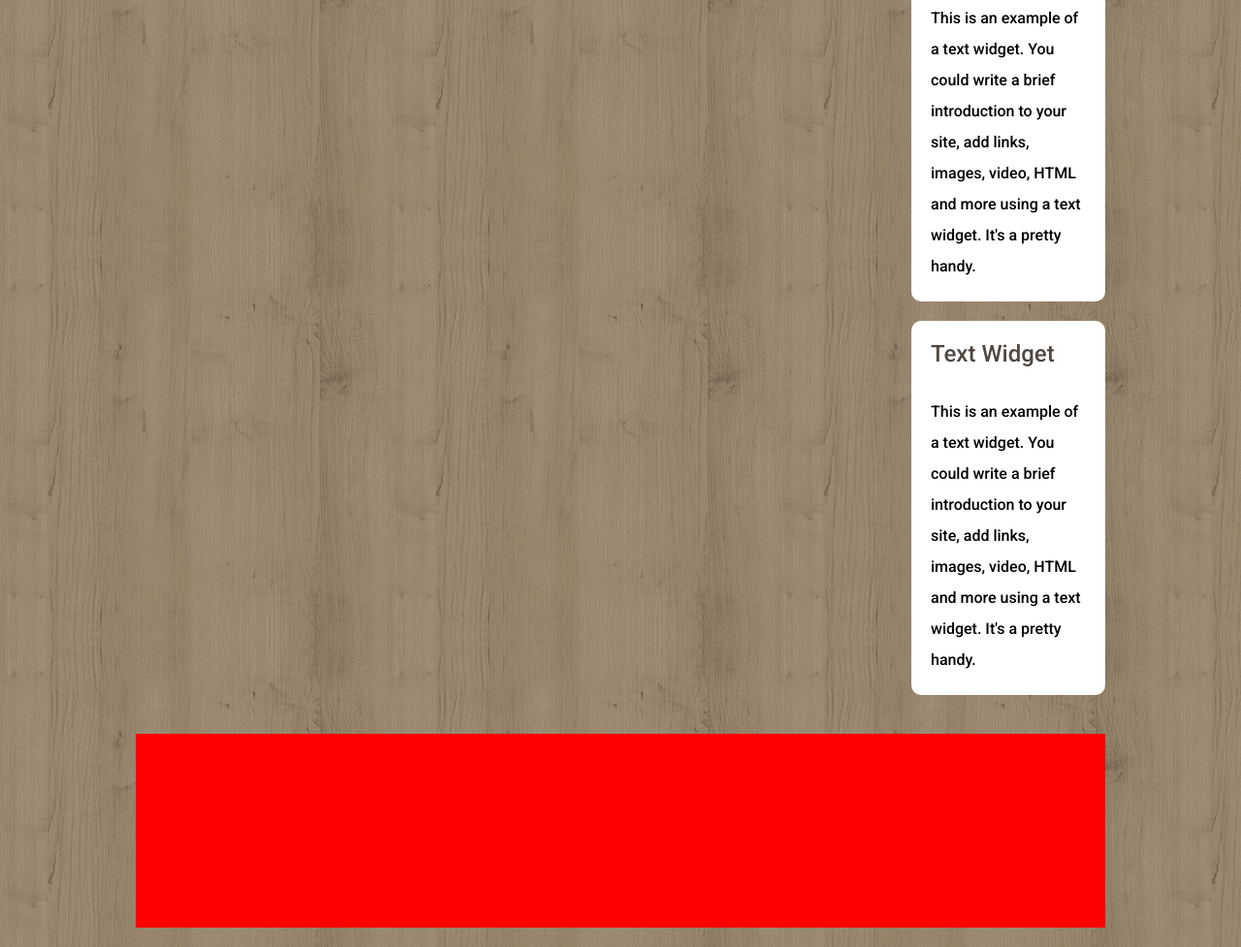
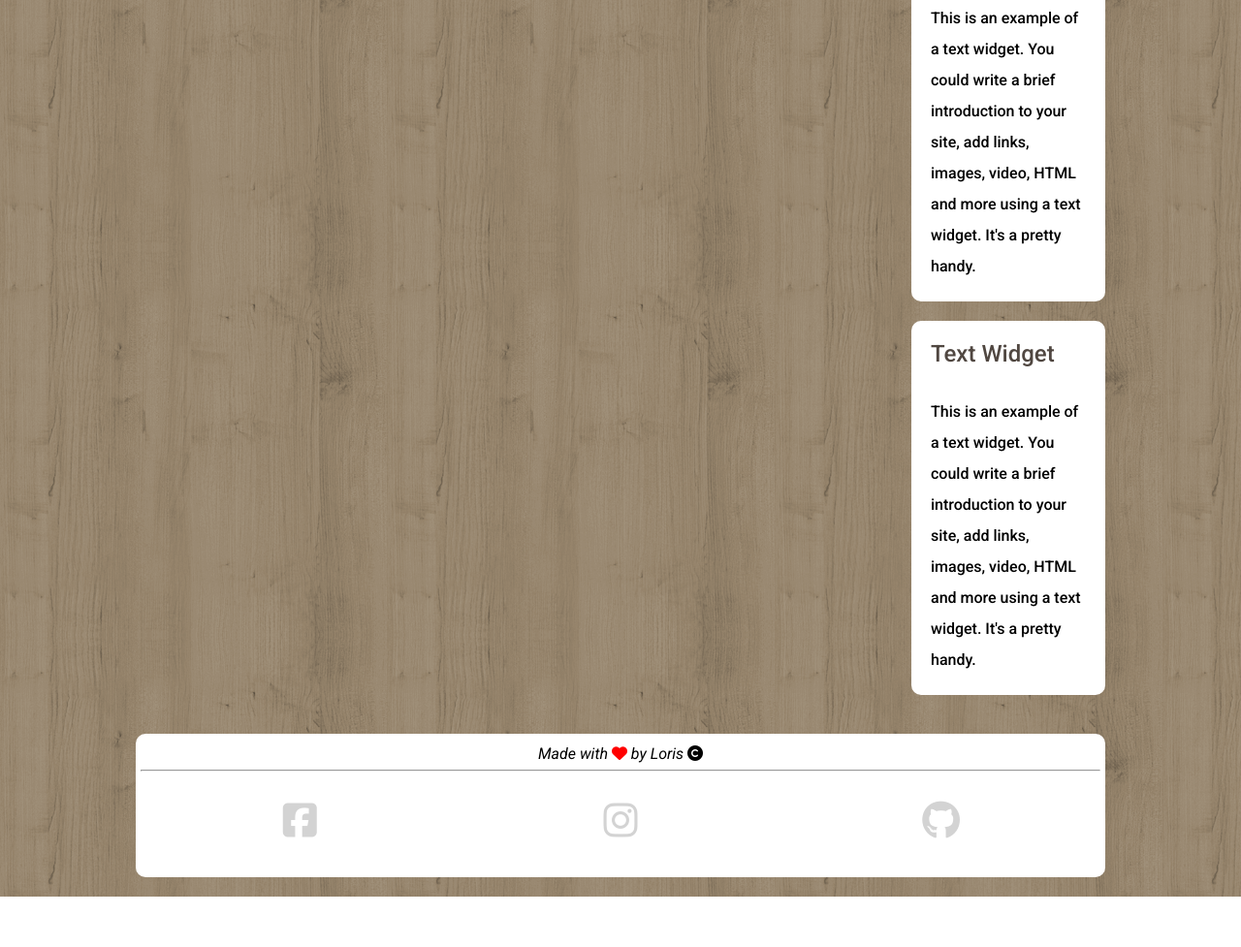
Before and after one commit to lorismatteri/htmlcss-wp, a plain HTML site: page index.html in a window 1280 px wide. Shown: the part 945-1922 px from the top of the page at 97% size. After the commit the page ends 1870 px from the top, so only its background shows below. Drawn offline with Linux system fonts and the light colour scheme.

Commit message:
Footer
Aggiunto footer con loghi dei social

```diff
--- a/css/style.css
+++ b/css/style.css
@@ -189,6 +189,30 @@ ul#list_left li a:hover {
 
 /* SEZIONE FOOTER */
 footer {
-  height: 200px;
-  background: red;
+  text-align: center;
 }
+
+div.credits p {
+  font-style: italic;
+  font-weight: normal;
+}
+
+#heart {
+  color: red;
+}
+
+.social {
+  display: inline-block;
+  width: 33%;
+  position: relative;
+  height: 100px;
+}
+
+.social_logo {
+  position: absolute;
+  top: 50%;
+  left: 50%;
+  transform: translate(-50%, -50%);
+  font-size: 40px;
+  color: lightgrey;
+}
--- a/index.html
+++ b/index.html
@@ -81,7 +81,22 @@
       <!-- /FINE CORPO DEL SITO -->
 
       <!-- CREDITS E LINK SOCIAL -->
-      <footer class="mb_20 mt_20">
+      <footer class="mb_20 mt_20 rounded_box">
+        <div class="credits">
+          <p>Made with <i id="heart" class="fas fa-heart"></i> by Loris <i class="fas fa-copyright"></i></p>
+        </div>
+
+        <hr>
+
+        <div class="social">
+          <i class="fab fa-facebook-square social_logo"></i>
+        </div>
+        <div class="social">
+          <i class="fab fa-instagram social_logo"></i>
+        </div>
+        <div class="social">
+          <i class="fab fa-github social_logo"></i>
+        </div>
 
       </footer>
       <!-- /FINE CREDITS E LINK SOCIAL -->
```
